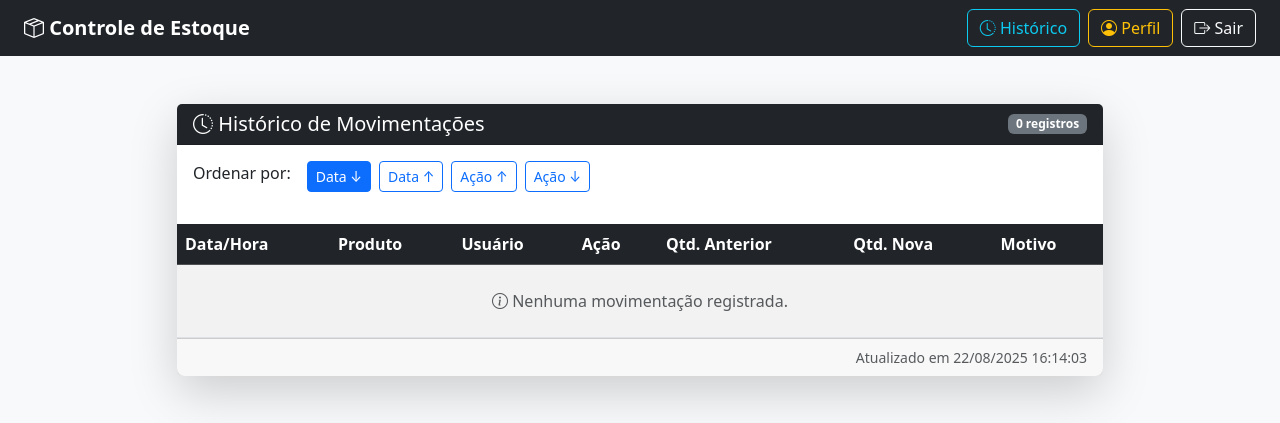
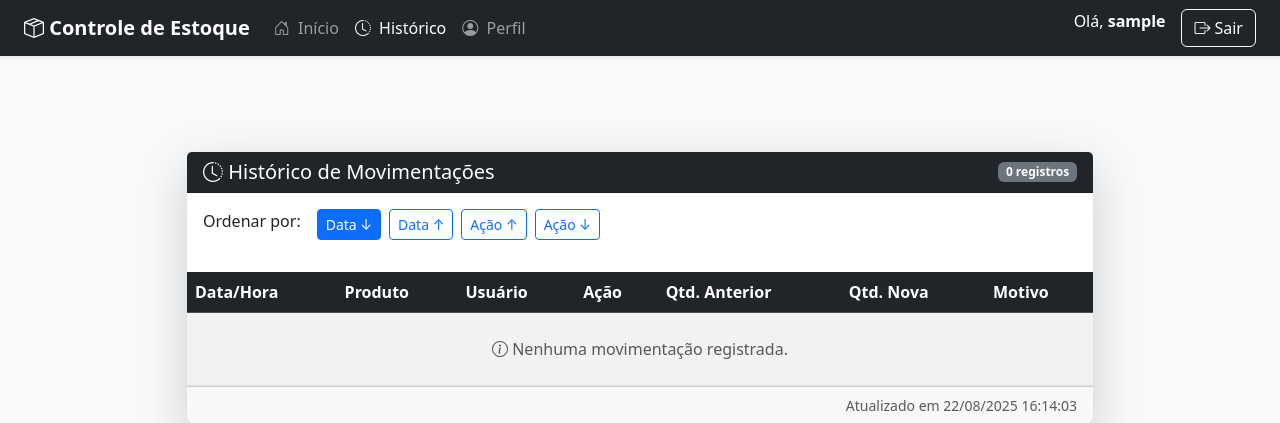
Before and after one commit to NicolasGayb/LogistiQ, a Flask app: page /historico in a window 1280 px wide. Shown: the top 423 px of the page. Run offline with Flask 3, Linux system fonts and the light colour scheme; the visitor is signed in with stand-in values (Sample User, id 1); data that the repository does not hold is empty.

Commit message:
fix navbar

```diff
--- a/app/templates/historico.html
+++ b/app/templates/historico.html
@@ -9,21 +9,11 @@
 </head>
 <body class="bg-light">
     <!-- Navbar -->
-    <nav class="navbar navbar-expand-lg navbar-dark bg-dark px-4">
-        <a class="navbar-brand fw-bold" href="{{ url_for('routes.index') }}">
-            <i class="bi bi-box-seam"></i> Controle de Estoque
-        </a>
-        <div class="ms-auto d-flex gap-2">
-            <a href="{{ url_for('routes.historico') }}" class="btn btn-outline-info" data-bs-toggle="tooltip" title="Histórico de Movimentações">
-                <i class="bi bi-clock-history"></i> Histórico
-            </a>
-            <a href="{{ url_for('routes.perfil') }}" class="btn btn-outline-warning" data-bs-toggle="tooltip" title="Meu Perfil">
-                <i class="bi bi-person-circle"></i> Perfil
-            </a>
-            <a href="{{ url_for('auth.logout') }}" class="btn btn-outline-light" data-bs-toggle="tooltip" title="Sair">
-                <i class="bi bi-box-arrow-right"></i> Sair
-            </a>
-        </div>
+    {% extends "navbar.html" %}
+
+        {% block title %}Histórico de Movimentações{% endblock %}
+
+    {% block content %}
     </nav>
 
 
@@ -112,6 +102,7 @@
             </div>
         </div>
     </div>
+    {% endblock %}
 
     <!-- Bootstrap JS -->
     <script src="https://cdn.jsdelivr.net/npm/bootstrap@5.3.3/dist/js/bootstrap.bundle.min.js"></script>
--- a/app/templates/navbar.html
+++ b/app/templates/navbar.html
@@ -10,7 +10,8 @@
 <body class="bg-light">
 
     <!-- Navbar -->
-    <nav class="navbar navbar-expand-lg navbar-dark bg-dark px-4">
+    <!-- Navbar -->
+    <nav class="navbar navbar-expand-lg navbar-dark bg-dark px-4 shadow-sm">
         <a class="navbar-brand fw-bold" href="{{ url_for('routes.index') }}">
             <i class="bi bi-box-seam"></i> Controle de Estoque
         </a>
@@ -20,20 +21,39 @@
         </button>
 
         <div class="collapse navbar-collapse" id="navbarContent">
-            <ul class="navbar-nav ms-auto align-items-center">
+            <ul class="navbar-nav me-auto">
                 <li class="nav-item">
-                    <a class="nav-link d-flex align-items-center" href="{{ url_for('routes.perfil') }}">
-                        <i class="bi bi-person-circle me-1"></i> {{ current_user.nome }}
+                    <a class="nav-link {% if request.endpoint == 'routes.index' %}active{% endif %}" href="{{ url_for('routes.index') }}">
+                        <i class="bi bi-house-door me-1"></i> Início
                     </a>
                 </li>
                 <li class="nav-item">
-                    <a class="nav-link d-flex align-items-center" href="{{ url_for('auth.logout') }}">
+                    <a class="nav-link {% if request.endpoint == 'routes.historico' %}active{% endif %}" href="{{ url_for('routes.historico') }}">
+                        <i class="bi bi-clock-history me-1"></i> Histórico
+                    </a>
+                </li>
+                <li class="nav-item">
+                    <a class="nav-link {% if request.endpoint == 'routes.perfil' %}active{% endif %}" href="{{ url_for('routes.perfil') }}">
+                        <i class="bi bi-person-circle me-1"></i> Perfil
+                    </a>
+                </li>
+            </ul>
+
+            <ul class="navbar-nav ms-auto">
+                <li class="nav-item">
+                    <span class="navbar-text text-white me-3">
+                        Olá, <strong>{{ current_user.nome }}</strong>
+                    </span>
+                </li>
+                <li class="nav-item">
+                    <a class="btn btn-outline-light d-flex align-items-center" href="{{ url_for('auth.logout') }}">
                         <i class="bi bi-box-arrow-right me-1"></i> Sair
                     </a>
                 </li>
             </ul>
         </div>
     </nav>
+
 
     <!-- Conteúdo principal -->
     <div class="container py-5">
--- a/app/templates/perfil.html
+++ b/app/templates/perfil.html
@@ -1,4 +1,4 @@
-{% extends "base.html" %}
+{% extends "navbar.html" %}
 
 {% block title %}Perfil do Usuário{% endblock %}
 
```
Also changed, not shown: app/templates/index.html (+6 -16 lines).
